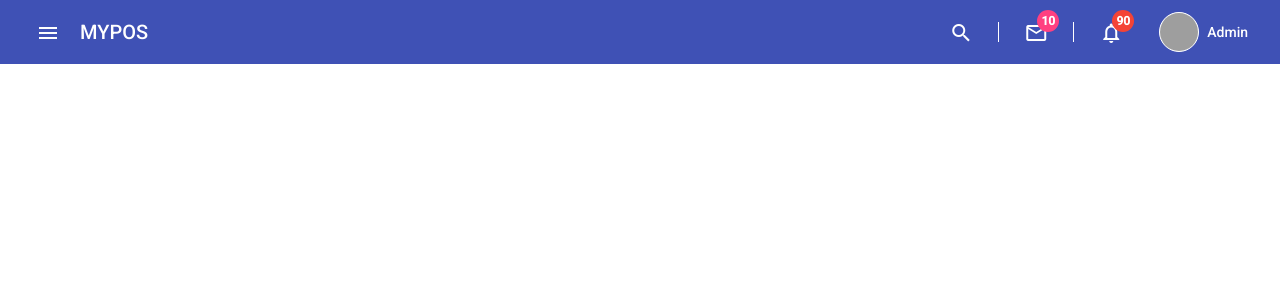
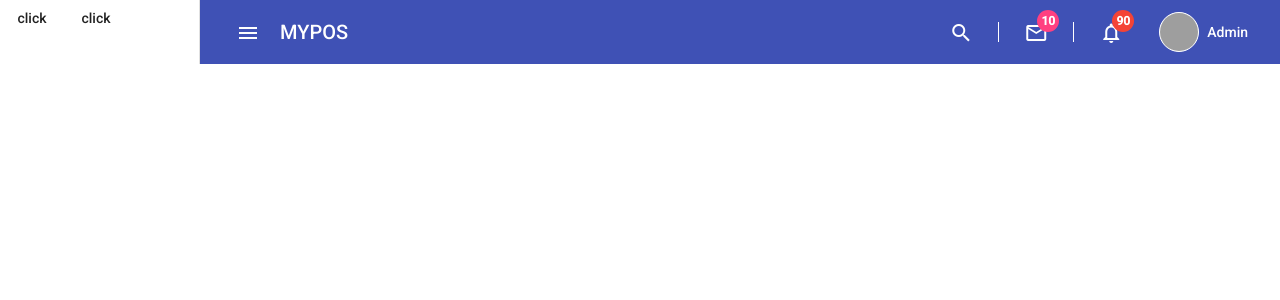
Before and after one commit to iiimomoniii/Project_WS_SHP-FrontEnd, an Angular app: page / in a window 1280 px wide. Shown: the top 300 px of the page. Built offline with nearby package versions, Linux system fonts and the light colour scheme; grey boxes are pictures that could not be loaded.

Commit message:
Update Code
create function for show sidebar follow mediaQuery

```diff
--- a/src/app/app.component.html
+++ b/src/app/app.component.html
@@ -1,5 +1,5 @@
 <mat-sidenav-container class="example-container">
-    <mat-sidenav #sidenav mode="side" opened="false">
+    <mat-sidenav #sidenav mode="side" [opened]="mobileQueryMax.matches ? false : true">
         <button mat-button>click</button>
         <button mat-button>click</button>
     </mat-sidenav>
--- a/src/app/app.component.ts
+++ b/src/app/app.component.ts
@@ -1,12 +1,29 @@
-import { Component } from '@angular/core';
+import { ChangeDetectorRef, Component, OnDestroy } from '@angular/core';
+import { MediaMatcher } from '@angular/cdk/layout';
 
 @Component({
   selector: 'app-root',
   templateUrl: './app.component.html',
   styleUrls: ['./app.component.css']
 })
-export class AppComponent {
+export class AppComponent implements OnDestroy {
   title = 'SHP-FrontEnd';
+
+  mobileQueryMax:  MediaQueryList ;
+
+  private _mobileQueryListener: ()=> void;
+
+  constructor(changeDeterRef : ChangeDetectorRef, media : MediaMatcher){
+    //mediaQueryList = window.matchMedia('(max-width: 600px)');
+    this._mobileQueryListener = () => changeDeterRef.detectChanges();
+    this.mobileQueryMax = media.matchMedia('(max-width: 600px)');
+    this.mobileQueryMax.addListener(this._mobileQueryListener);
+
+  }
+
+  ngOnDestroy() : void{
+    this.mobileQueryMax.removeListener(this._mobileQueryListener);
+  }
 
   //alert before active sidenav
   // onSayHi(text :String){
--- a/tsconfig.json
+++ b/tsconfig.json
@@ -19,7 +19,8 @@
     "lib": [
       "es2018",
       "dom"
-    ]
+    ],
+    "strictPropertyInitialization": false
   },
   "angularCompilerOptions": {
     "strictInjectionParameters": true,
```
